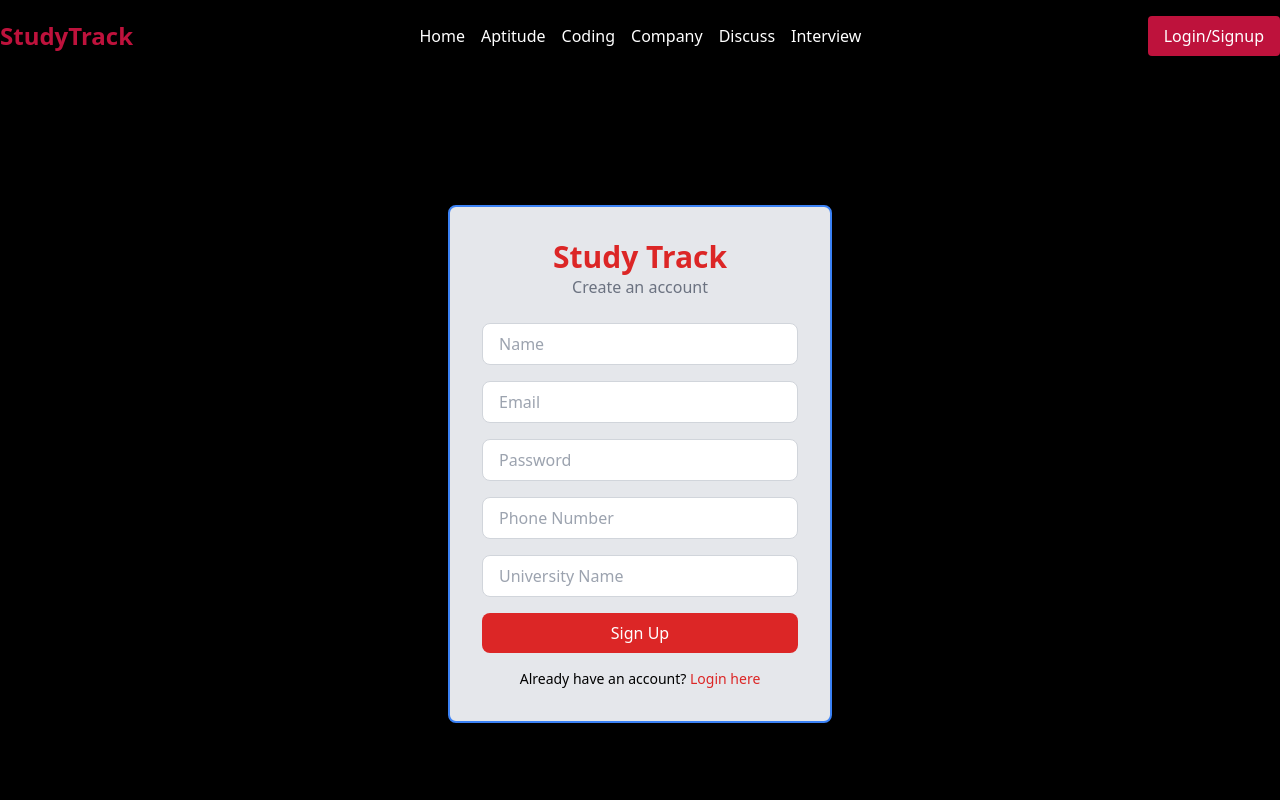
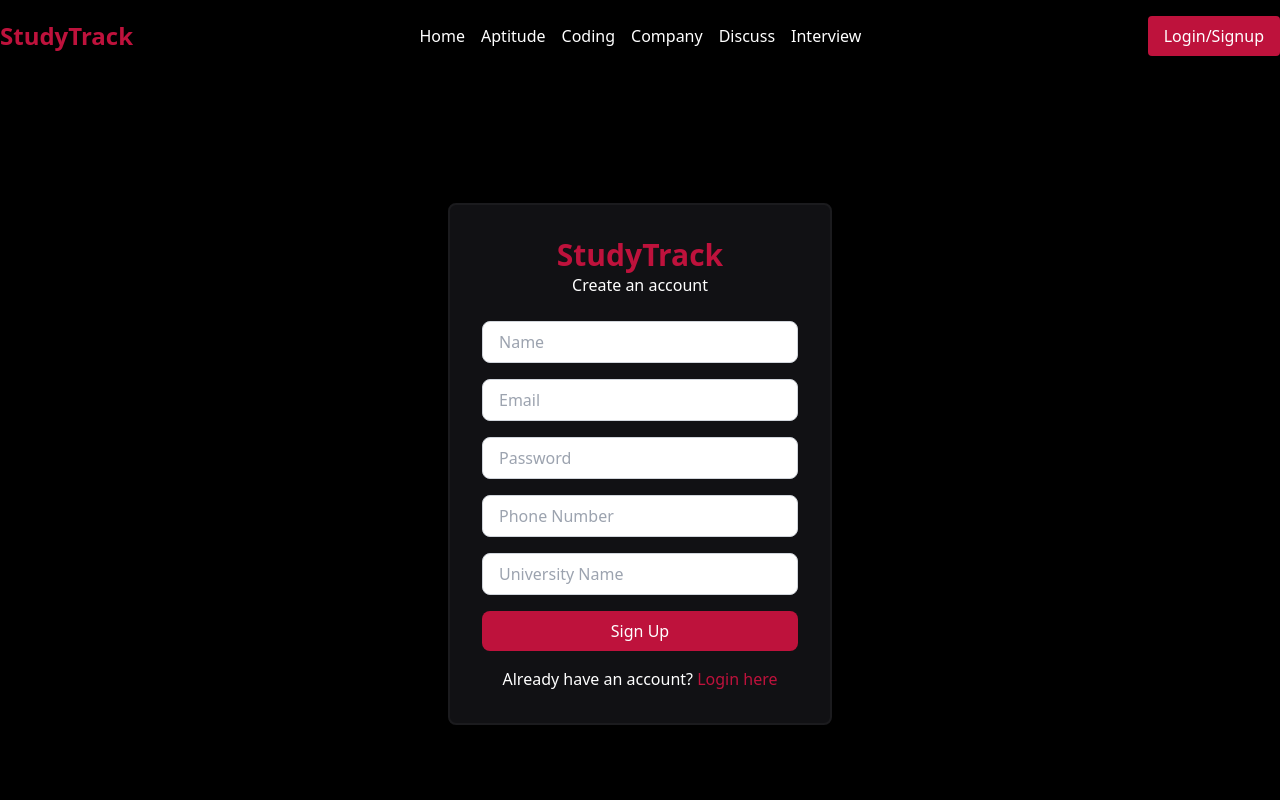
Before and after one commit to Sajidqureshi322/StudyTrack, a React (Create React App) app: page /signup in a window 1280 px wide. Shown: the top 800 px of the page. Built offline with nearby package versions, Linux system fonts and the light colour scheme.

Commit message:
Color correction in Login/Signup pages

```diff
--- a/public/index.html
+++ b/public/index.html
@@ -1,15 +1,61 @@
 <!DOCTYPE html>
 <html lang="en">
+
 <head>
     <meta charset="UTF-8">
     <meta name="viewport" content="width=device-width, initial-scale=1.0">
-    <title>StudyTrack -  Gear Up for Success Your Ultimate Preparation Track!</title>
-    <meta name="description" content="StudyTrack helps students prepare for college placements with aptitude tests, personalized study plans, mock tests, and interview prep tools. Smarter Preparation, Better Opportunities!">
-    <meta name="keywords" content="StudyTrack, placement preparation, aptitude tests, college placements, interview prep, study plans, career readiness">
-    <meta name="author" content="Zaid Khan, Sajid Qureshi, Yogesh Patel, Shubham"
-    <link href="https://cdn.jsdelivr.net/npm/tailwindcss@2.2.19/dist/tailwind.min.css" rel="stylesheet">
+    <title>StudyTrack - Gear Up for Success Your Ultimate Preparation Track!</title>
+    <meta name="description"
+        content="StudyTrack helps students prepare for college placements with aptitude tests, personalized study plans, mock tests, and interview prep tools. Smarter Preparation, Better Opportunities!">
+    <meta name="keywords"
+        content="StudyTrack, placement preparation, aptitude tests, college placements, interview prep, study plans, career readiness">
+    <meta name="author" content="Zaid Khan, Sajid Qureshi, Yogesh Patel, Shubham" <link
+        href="https://cdn.jsdelivr.net/npm/tailwindcss@2.2.19/dist/tailwind.min.css" rel="stylesheet">
 </head>
+
+<body class=" min-h-screen m-0 p-0"></body>
+
 <body>
+    <style>
+        /* Custom black scrollbar */
+
+
+        body::-webkit-scrollbar {
+            display: none;
+            /* Chrome, Safari, and Edge */
+        }
+
+        .rightSection::-webkit-scrollbar {
+            width: 12px;
+            /* Width of the scrollbar */
+        }
+
+        .rightSection::-webkit-scrollbar-track {
+            background: #000;
+            /* Track color */
+        }
+
+        .rightSection::-webkit-scrollbar-thumb {
+            background-color: #333;
+            /* Thumb color */
+            border-radius: 6px;
+            /* Rounded corners */
+            border: 3px solid black;
+            /* Space around the thumb */
+        }
+
+        @media (min-width: 320px) {
+            .container {
+                max-width: 2560px;
+            }
+        }
+        @media (min-width: 320px) {
+            .container {
+                max-width: 2560px;
+            }
+        }
+    </style>
     <div id="root"></div>
 </body>
+
 </html>
--- a/src/App.jsx
+++ b/src/App.jsx
@@ -22,16 +22,17 @@ const App = () => {
             {/* Route for the Signup Page */}
             <Route path="/signup" element={<Signup />} />
             {/* Other routes */}
-            <Route path="/aptitude" element={<Aptitude />} />
+            <Route path="/aptitude" element={<div><Aptitude /> <Footer/></div>} />
             <Route path="/" element={
               <div>
                 <Companies />
                 <FAQ />
+                <Footer />
               </div>
             } />
           </Routes>
         </div>
-        <Footer />
+
       </Router>
     </>
   );
--- a/src/components/Aptitude.jsx
+++ b/src/components/Aptitude.jsx
@@ -236,7 +236,7 @@ const Aptitude = () => {
       </div>
 
       {/* Right Section - Folders and Quiz */}
-      <div className="w-3/4 p-5 h-screen overflow-y-auto">
+      <div className="rightSection w-3/4 p-5 h-screen overflow-y-auto">
         <Breadcrumb
           path={[
             { name: 'Aptitude', onClick: () => setCurrentCategory(null) },
--- a/src/components/Signup.jsx
+++ b/src/components/Signup.jsx
@@ -21,9 +21,9 @@ const Signup = () => {
 
     return (
         <div className="min-h-screen bg-black flex flex-col justify-center items-center">
-            <div className="bg-gray-200 rounded-lg p-8 w-96 shadow-lg border-2 border-blue-500">
-                <h1 className="text-center text-3xl font-bold text-red-600">Study Track</h1>
-                <p className="text-center text-gray-500 mb-6">Create an account</p>
+            <div className="bg-customBlack rounded-lg p-8 w-96 shadow-lg border-2 border-customOb">
+                <h1 className="text-center text-3xl font-bold text-customRed">StudyTrack</h1>
+                <p className="text-center text-white mb-6">Create an account</p>
 
                 <form className="space-y-4" onSubmit={handleSubmit}>
                     <input
@@ -31,7 +31,7 @@ const Signup = () => {
                         placeholder="Name"
                         value={name}
                         onChange={(e) => setName(e.target.value)}
-                        className="w-full px-4 py-2 border border-gray-300 rounded-lg focus:outline-none focus:ring-2 focus:ring-red-600"
+                        className="w-full px-4 py-2 border border-gray-300 rounded-lg focus:outline-none focus:ring-2 focus:ring-customRed"
                         required
                     />
                     <input
@@ -39,7 +39,7 @@ const Signup = () => {
                         placeholder="Email"
                         value={email}
                         onChange={(e) => setEmail(e.target.value)}
-                        className="w-full px-4 py-2 border border-gray-300 rounded-lg focus:outline-none focus:ring-2 focus:ring-red-600"
+                        className="w-full px-4 py-2 border border-gray-300 rounded-lg focus:outline-none focus:ring-2 focus:ring-customRed"
                         required
                     />
                     <input
@@ -47,7 +47,7 @@ const Signup = () => {
                         placeholder="Password"
                         value={password}
                         onChange={(e) => setPassword(e.target.value)}
-                        className="w-full px-4 py-2 border border-gray-300 rounded-lg focus:outline-none focus:ring-2 focus:ring-red-600"
+                        className="w-full px-4 py-2 border border-gray-300 rounded-lg focus:outline-none focus:ring-2 focus:ring-customRed"
                         required
                     />
                     <input
@@ -55,7 +55,7 @@ const Signup = () => {
                         placeholder="Phone Number"
                         value={phoneNumber}
                         onChange={(e) => setPhoneNumber(e.target.value)}
-                        className="w-full px-4 py-2 border border-gray-300 rounded-lg focus:outline-none focus:ring-2 focus:ring-red-600"
+                        className="w-full px-4 py-2 border border-gray-300 rounded-lg focus:outline-none focus:ring-2 focus:ring-customRed"
                         required
                     />
                     <input
@@ -63,16 +63,16 @@ const Signup = () => {
                         placeholder="University Name"
                         value={universityName}
                         onChange={(e) => setUniversityName(e.target.value)}
-                        className="w-full px-4 py-2 border border-gray-300 rounded-lg focus:outline-none focus:ring-2 focus:ring-red-600"
+                        className="w-full px-4 py-2 border border-gray-300 rounded-lg focus:outline-none focus:ring-2 focus:ring-customRed"
                         required
                     />
-                    <button type="submit" className="w-full bg-red-600 text-white py-2 mt-4 rounded-lg hover:bg-red-700">
+                    <button type="submit" className="w-full bg-customRed text-white py-2 mt-4 rounded-lg hover:bg-customPinkHover">
                         Sign Up
                     </button>
                 </form>
 
-                <div className="text-center mt-4 text-sm">
-                    Already have an account? <Link to="/login" className="text-red-600 hover:underline">Login here</Link>
+                <div className="text-center mt-4 text-white">
+                    Already have an account? <Link to="/login" className="text-customRed hover:underline">Login here</Link>
                 </div>
             </div>
         </div>
--- a/src/components/login.jsx
+++ b/src/components/login.jsx
@@ -4,31 +4,31 @@ import { Link } from 'react-router-dom';
 const Login = () => {
   return (
     <div className="min-h-screen bg-black flex flex-col justify-center items-center">
-      <div className="bg-gray-200 rounded-lg p-8 w-96 shadow-lg border-2 border-blue-500">
-        <h1 className="text-center text-3xl font-bold text-red-600">Study Track</h1>
-        <p className="text-center text-gray-500 mb-6">Sign in with your email</p>
+      <div className="bg-customBlack rounded-lg p-8 w-96 shadow-lg border-2 border-customOb">
+        <h1 className="text-center text-3xl font-bold text-customRed">StudyTrack</h1>
+        <p className="text-center text-gray-300 mb-6">Sign in with your email</p>
 
         <div className="space-y-4">
           <input
             type="email"
             placeholder="Email"
-            className="w-full px-4 py-2 border border-gray-300 rounded-lg focus:outline-none focus:ring-2 focus:ring-red-600"
+            className="w-full px-4 py-2 border border-gray-300 rounded-lg focus:outline-none focus:ring-2 focus:ring-customRed"
           />
           <input
             type="password"
             placeholder="Password"
-            className="w-full px-4 py-2 border border-gray-300 rounded-lg focus:outline-none focus:ring-2 focus:ring-red-600"
+            className="w-full px-4 py-2 border border-gray-300 rounded-lg focus:outline-none focus:ring-2 focus:ring-customRed"
           />
         </div>
 
         <div className="flex justify-end mt-2">
-          <Link to="/forgot-password" className="text-sm text-red-600 hover:underline">Forgot Password?</Link>
+          <Link to="/forgot-password" className="text-sm text-customRed hover:underline">Forgot Password?</Link>
         </div>
 
-        <button className="w-full bg-red-600 text-white py-2 mt-4 rounded-lg hover:bg-red-700">Login</button>
+        <button className="w-full bg-customRed text-white py-2 mt-4 rounded-lg hover:bg-customPinkHover">Login</button>
 
-        <div className="text-center mt-4 text-sm">
-          Don’t have an account? <Link to="/signup" className="text-red-600 hover:underline">Sign up</Link>
+        <div className="text-center mt-4 text-white">
+          Don’t have an account? <Link to="/signup" className="text-customRed hover:underline">Sign up</Link>
         </div>
 
         <div className="flex justify-center space-x-4 mt-6">
--- a/tailwind.config.js
+++ b/tailwind.config.js
@@ -9,7 +9,7 @@ module.exports = {
       colors: {
         customRed: '#BE123C',
         customBlack: '#111114',
-        customOb: '##1b1b1e',
+        customOb: '#1b1b1e',
         customHover: '#1f1f22',
         customPinkHover: '#c7274e'
       },
```
